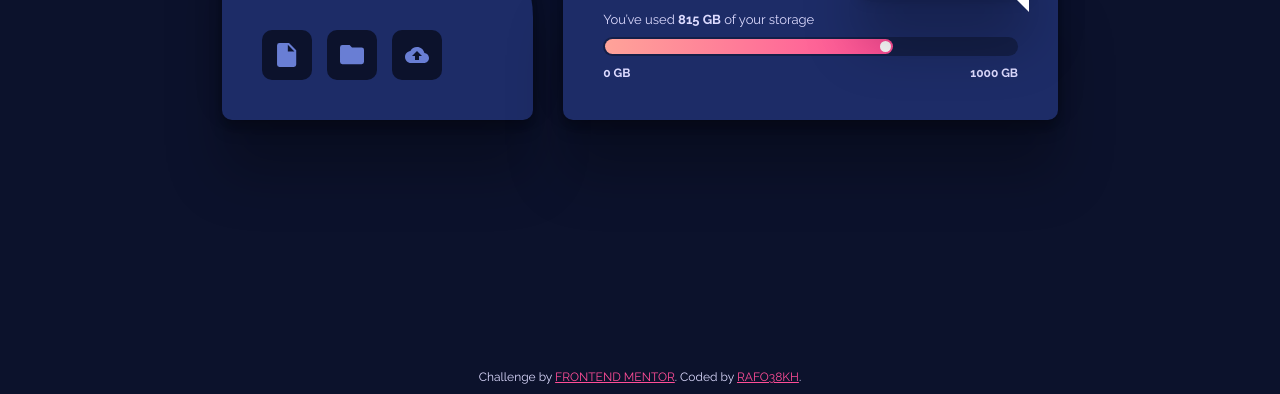
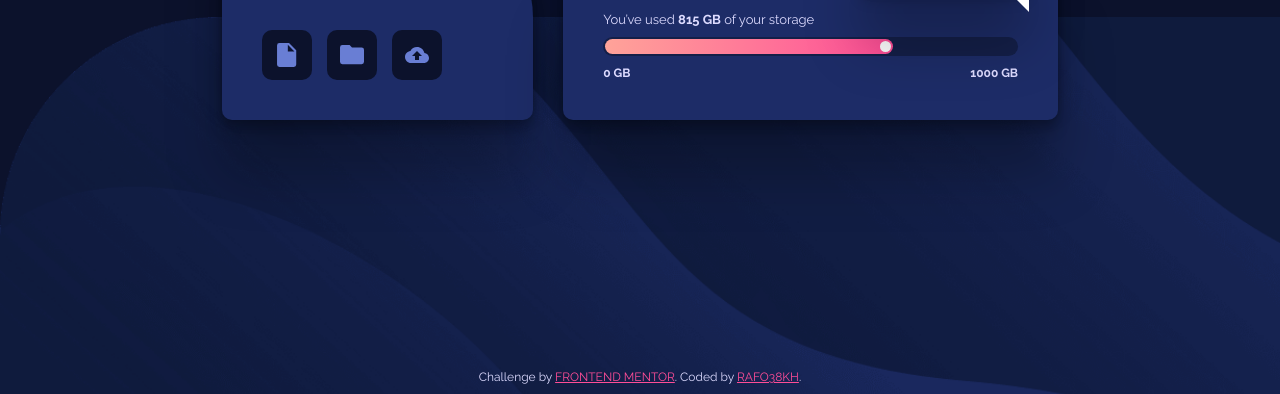
Before and after one commit to rafo38kh/fylo-data-storage-component, a website: page index.html in a window 1280 px wide. Shown: the part 406-800 px from the top of the page. Drawn offline with Linux system fonts and the light colour scheme; the site is published under a folder, as on GitHub Pages, so addresses that start at the root find nothing.

Commit message:
update readme

```diff
--- a/index.html
+++ b/index.html
@@ -1,5 +1,5 @@
 <!DOCTYPE html>
-<html lang="en">
+<html>
   <head>
     <meta charset="UTF-8" />
     <meta name="viewport" content="width=device-width, initial-scale=1.0" />
--- a/scss/_base.scss
+++ b/scss/_base.scss
@@ -20,7 +20,7 @@ html {
 }
 
 body {
-  background-image: url("/images/bg-mobile.png");
+  background-image: url("../images/bg-mobile.png");
   background-repeat: no-repeat;
   background-size: cover;
   font-size: 1.6rem;
@@ -31,7 +31,7 @@ body {
   justify-items: center;
   @media (min-width: 1140px) {
     background-color: $color-veryDarkBlue;
-    background-image: url("/images/bg-desktop.png");
+    background-image: url("../images/bg-desktop.png");
     background-size: 150rem;
     background-position: bottom -6rem left;
   }
```
Also changed, not shown: README.md, css/style.css.
